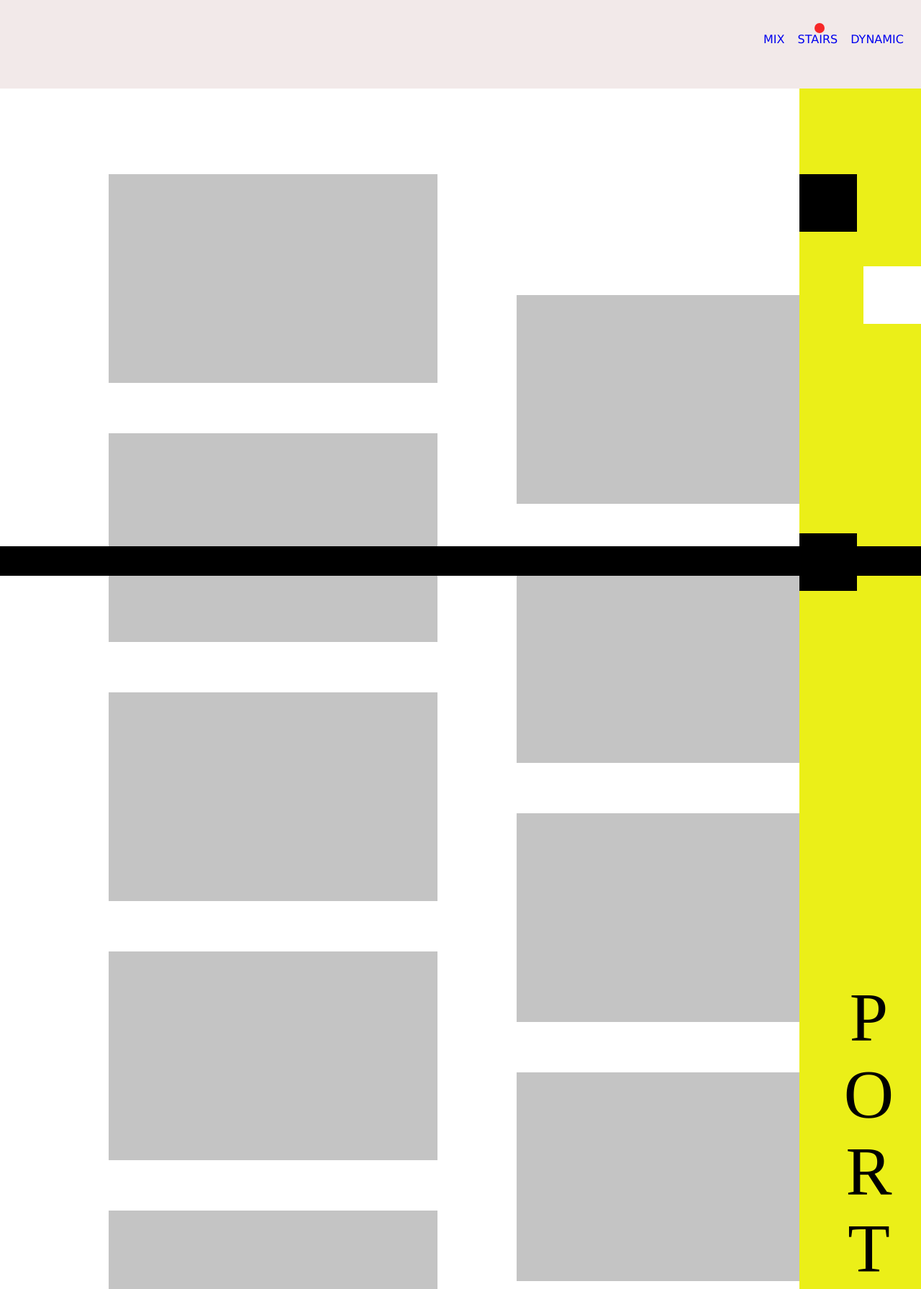
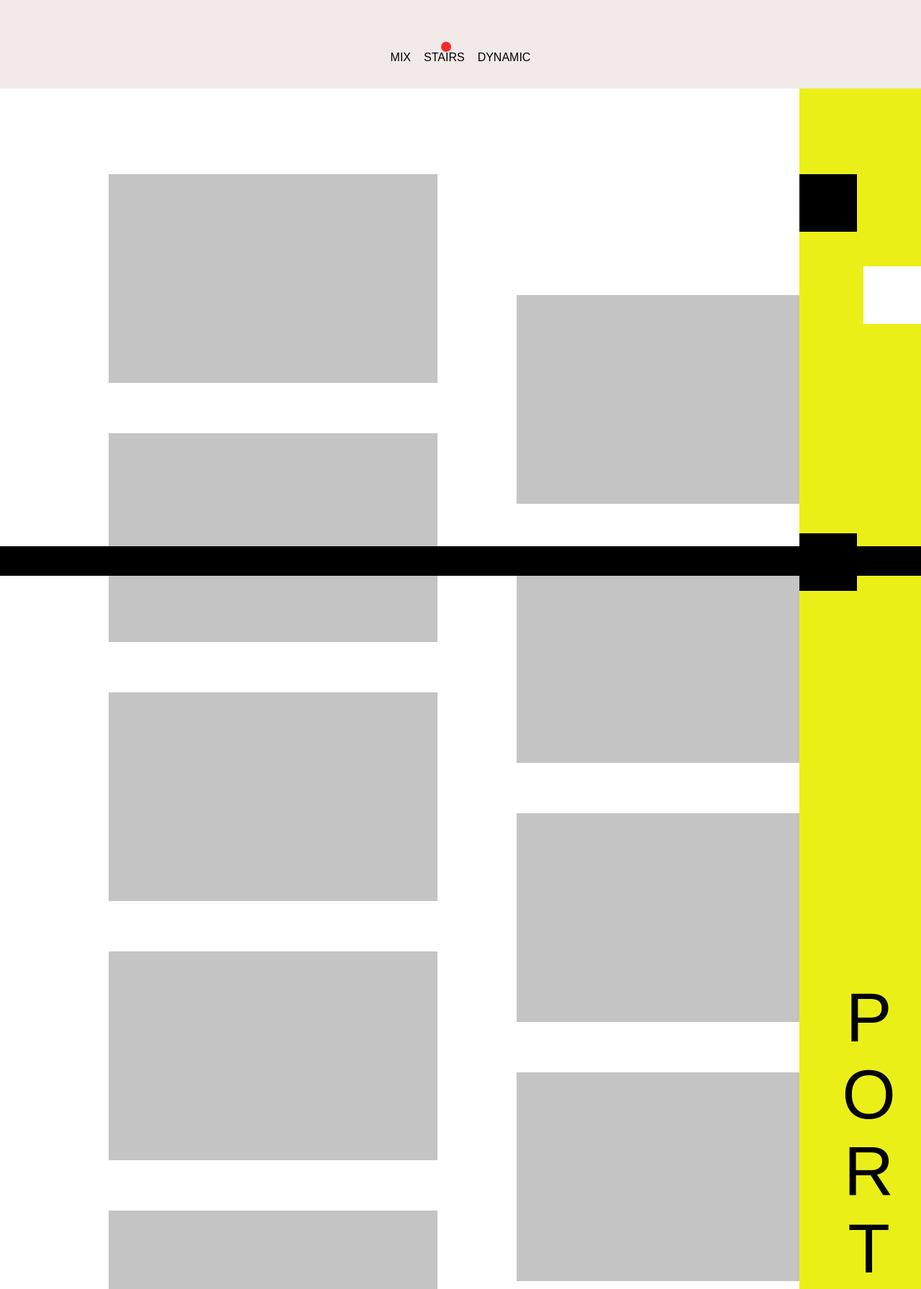
Before and after one commit to P0RTNOY/exercises, a plain HTML site: page ex3/layout2.html in a window 1280 px wide. Shown: the top 1791 px of the page at 72% size. Drawn offline with Linux system fonts and the light colour scheme.

Commit message:
javascript2

```diff
--- a/ex3/css/style.css
+++ b/ex3/css/style.css
@@ -1,14 +1,23 @@
-
 * {
 	margin: 0;
 	padding: 0;
-	font-family: Verdana, Geneva, Tahoma, sans-serif;
+	font-family: 'Amiko', sans-serif;
 	box-sizing: border-box;
+	text-decoration: none;
 }
 
 a {
 	text-decoration: none;
 }
+
+a:link {
+	color: black;
+  }
+
+  a:visited {
+	color: black
+  }
+
 
 
 #desktop {
@@ -20,6 +29,18 @@ a {
 }
 
 #header {
+		height: 123px;
+		color: black;
+		padding-top: 52px;
+		background: #f2e9e9;
+		display: flex;
+		align-items: center;
+		justify-content: center;
+		text-align: center;
+		gap: 18px;
+
+}
+#header3 {
 	height: 123px;
 	color: black;
 	background: #f2e9e9;
@@ -315,6 +336,7 @@ a {
 	text-orientation: upright;
 	left: 80px;
 	bottom: 700px;
+	display: flex;
 
 }
 
--- a/ex3/layout2.html
+++ b/ex3/layout2.html
@@ -51,7 +51,15 @@
           <div class="black-square"></div>
           <div class="white-square"></div>
           <div class="black-square2"></div>
-          <div class="yellow-text">PORTNOY</div>
+          <div class="yellow-text">
+            <a href ="https://he.wikipedia.org/wiki/%D7%90%D7%93%D7%95%D7%9C%D7%A3_%D7%94%D7%99%D7%98%D7%9C%D7%A8">P</a>
+            <a href ="https://he.wikipedia.org/wiki/%D7%94%D7%90%D7%A1%D7%A7%D7%99_%D7%A1%D7%99%D7%91%D7%99%D7%A8%D7%99">O</a>
+            <a href = "https://he.wikipedia.org/wiki/%D7%A7%D7%A4%D7%99%D7%91%D7%90%D7%A8%D7%94">R</a>
+            <a href="https://he.wikipedia.org/wiki/%D7%92%27%D7%A4%D7%A8%D7%99_%D7%93%D7%90%D7%94%D7%9E%D7%A8">T</a>
+            <a href="https://he.wikipedia.org/wiki/%D7%97%D7%93-%D7%A7%D7%A8%D7%9F">N</a>
+            <a href ="https://he.wikipedia.org/wiki/%D7%90%D7%A4%D7%95%D7%A7%D7%9C%D7%99%D7%A4%D7%A1%D7%94">O</a>
+            <a href ="https://he.wikipedia.org/wiki/%D7%99%D7%95%D7%9D_%D7%94%D7%93%D7%99%D7%9F">Y</a>
+          </div>
         </div>
       </div>
       <footer class="black-footer"></footer>
```
Also changed, not shown: ex3/layout3.html (+6 -3 lines).
